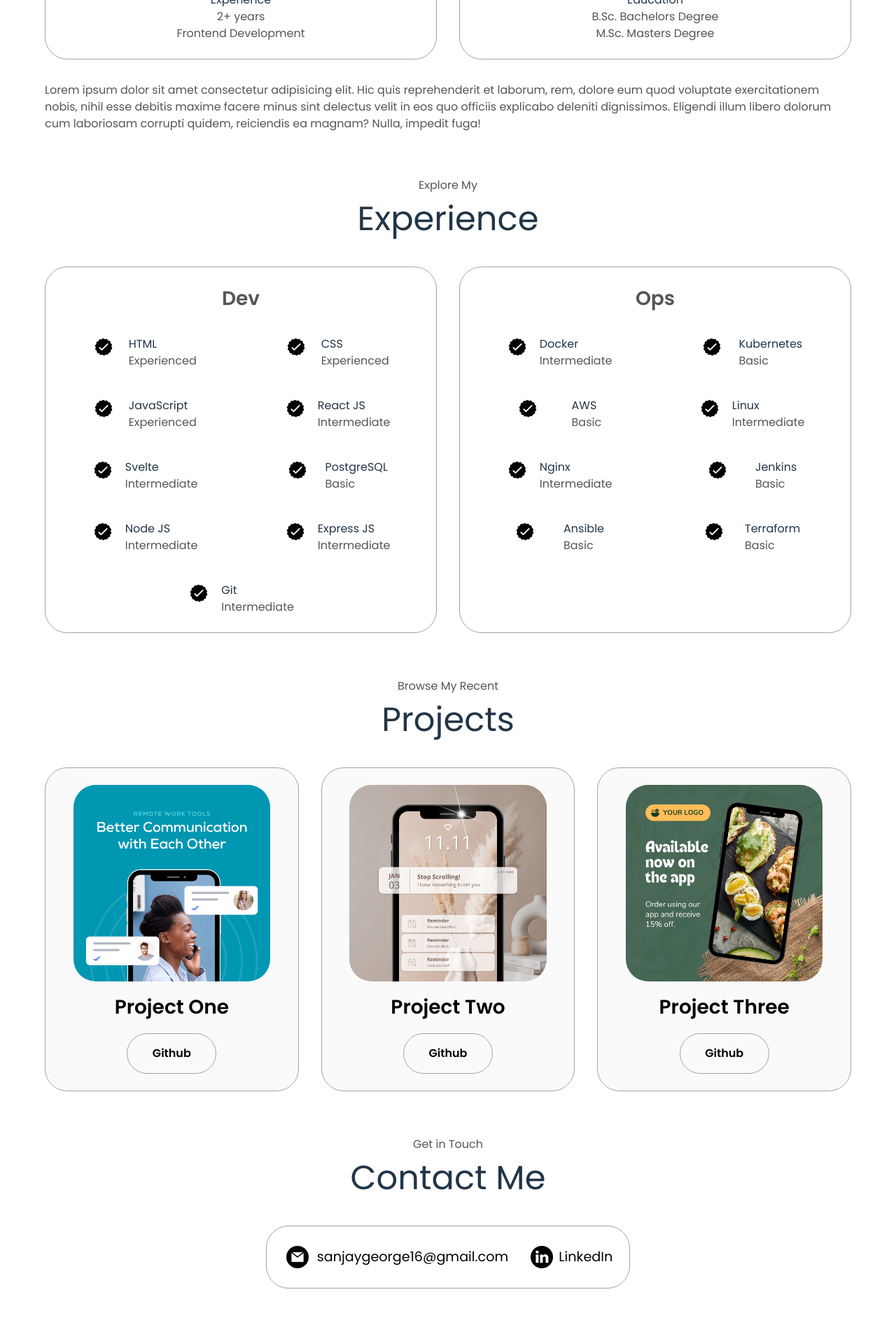
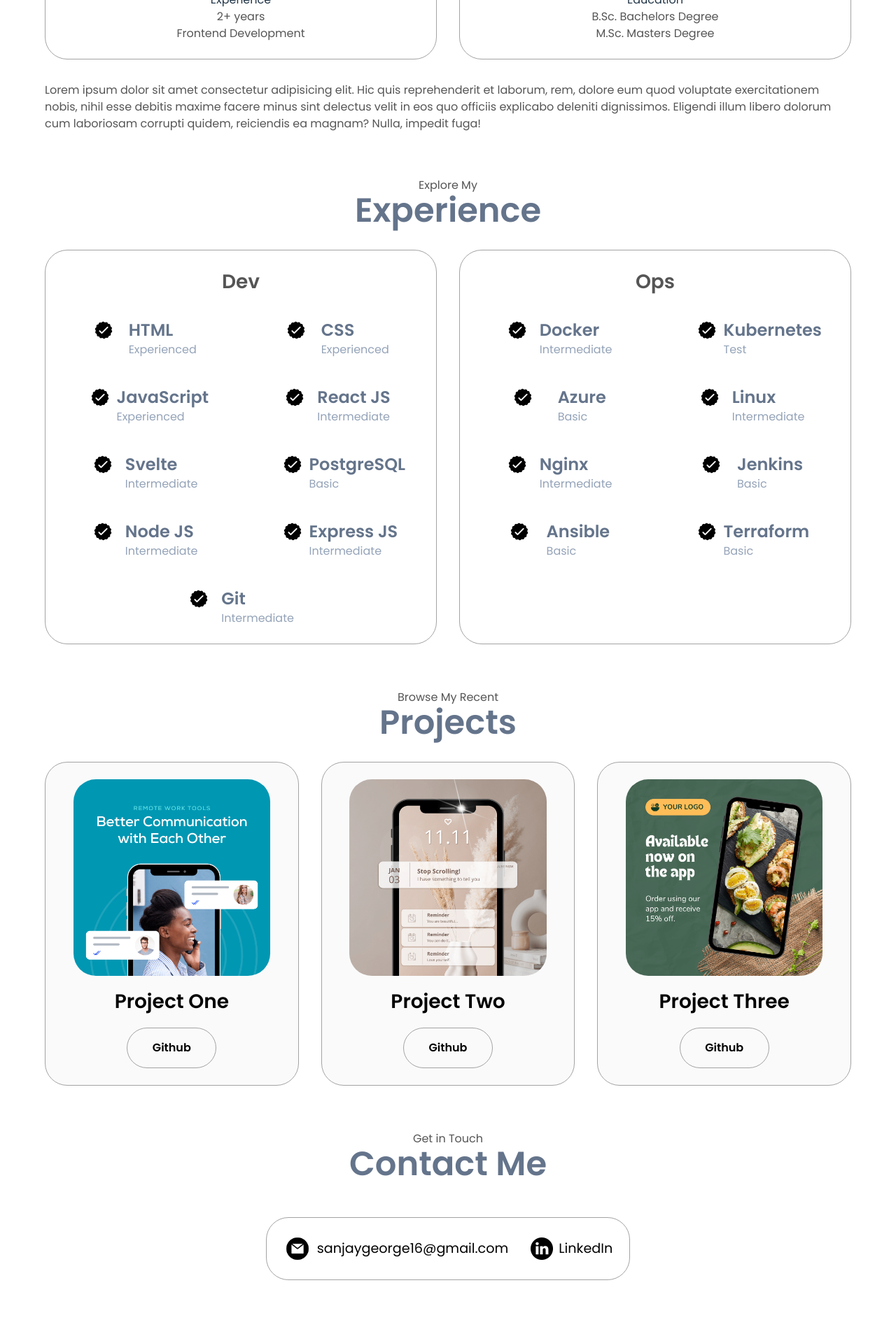
Before and after one commit to Sanjay-George/portfolio, a Svelte app in the folder ui/: page / in a window 1280 px wide. Shown: the part 1413-3330 px from the top of the page at 70% size. Built offline with nearby package versions, Linux system fonts and the light colour scheme.

Commit message:
Update heading styles in all sections

```diff
--- a/ui/src/components/Contact.svelte
+++ b/ui/src/components/Contact.svelte
@@ -5,19 +5,25 @@
 
 <section id="contact">
     <p class="section__text__p1">Get in Touch</p>
-    <h1 class="title">Contact Me</h1>
+    <h1
+        class="title md:mb-5 mt-0 text-3xl font-extrabold md:text-5xl lg:text-6xl text-slate-500"
+    >
+        Contact Me
+    </h1>
     <div class="contact-info-upper-container">
         <div class="contact-info-container">
             <EmailIcon />
             <p>
-                <a href="mailto:examplemail@gmail.com"
+                <a href="mailto:sanjaygeorge16@gmail.com"
                     >sanjaygeorge16@gmail.com</a
                 >
             </p>
         </div>
         <div class="contact-info-container">
             <LinkedInIcon />
-            <p><a href="https://www.linkedin.com">LinkedIn</a></p>
+            <p>
+                <a target="_blank" href="https://www.linkedin.com">LinkedIn</a>
+            </p>
         </div>
     </div>
 </section>
--- a/ui/src/components/Experience.svelte
+++ b/ui/src/components/Experience.svelte
@@ -48,10 +48,10 @@
         },
         {
             name: "Kubernetes",
-            level: "Basic",
+            level: "Test",
         },
         {
-            name: "AWS",
+            name: "Azure",
             level: "Basic",
         },
         {
@@ -79,7 +79,11 @@
 
 <section id="experience">
     <p class="section__text__p1">Explore My</p>
-    <h1 class="title">Experience</h1>
+    <h1
+        class="title md:mb-5 mt-0 text-3xl font-extrabold md:text-5xl lg:text-6xl text-slate-500"
+    >
+        Experience
+    </h1>
     <div class="experience-details-container">
         <div class="about-containers">
             <div class="details-container">
--- a/ui/src/components/Projects.svelte
+++ b/ui/src/components/Projects.svelte
@@ -26,7 +26,11 @@
 
 <section id="projects">
     <p class="section__text__p1">Browse My Recent</p>
-    <h1 class="title">Projects</h1>
+    <h1
+        class="title md:mb-5 mt-0 text-3xl font-extrabold md:text-5xl lg:text-6xl text-slate-500"
+    >
+        Projects
+    </h1>
     <div class="experience-details-container">
         <div class="about-containers">
             {#each projects as project}
--- a/ui/src/components/Skill.svelte
+++ b/ui/src/components/Skill.svelte
@@ -7,7 +7,9 @@
 <article>
     <img src={CheckmarkIcon} alt="Skill icon" class="icon" />
     <div>
-        <h3>{name}</h3>
-        <p>{level}</p>
+        <h3 class="text-lg sm:text-2xl font-bold text-slate-500 text-nowrap">
+            {name}
+        </h3>
+        <p class="xs:text-sm sm:text-md text-slate-400">{level}</p>
     </div>
 </article>
```
